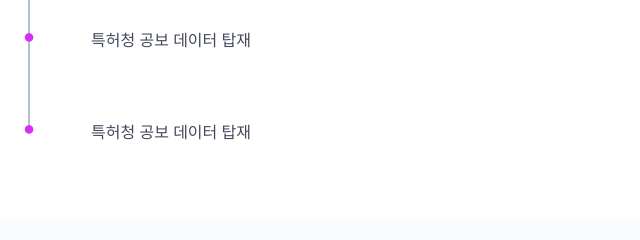
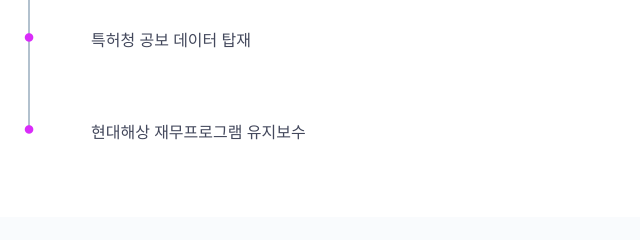
Before and after one commit to kang-team/portfolio, a plain HTML site: page index.html in a window 1280 px wide. Shown: the part 1980-2220 px from the top of the page, 564-1204 px from the left. Drawn offline with nearby package versions, Linux system fonts and the light colour scheme.

Commit message:
Add files via upload

```diff
--- a/index.html
+++ b/index.html
@@ -15,7 +15,8 @@
     <title>Hyerin - 웹 & UI/UX 디자이너</title>
 
     <!-- Favicon -->
-    <link rel="shortcut icon" type="image/icon" href="assets/logo/favicon.png">
+    <!-- <link rel="shortcut icon" type="image/icon" href="assets/logo/favicon.png"> -->
+    <link rel="shortcut icon" type="image/icon" href="assets/my-img/favicon/favicon.png">
 
     <!-- CSS Libraries -->
     <link rel="stylesheet" href="assets/css/font-awesome.min.css">
@@ -236,7 +237,7 @@
                                             <div class="timeline-content">
                                                 <h4 class="title">
                                                     <span><i class="fa fa-circle" aria-hidden="true"></i></span>
-                                                    특허청 공보 데이터 탑재
+                                                    현대해상 재무프로그램 유지보수
                                                 </h4>
                                             </div>
                                         </div>
```
